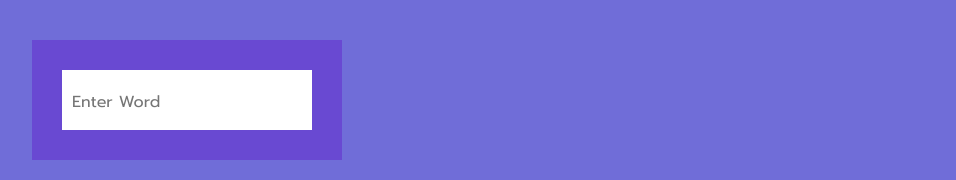
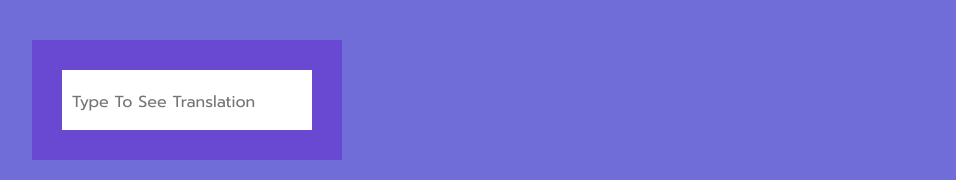
Before and after one commit to Levis155/react-nato-alphabet-translator, a React (Vite) app: page / in a window 1280 px wide. Shown: the part 312-492 px from the top of the page, without its empty margins (68-1024 px from the left). Built offline with nearby package versions, Linux system fonts and the light colour scheme.

Commit message:
edit placeholder

```diff
--- a/src/Components/Translator/TranslatorContainer.jsx
+++ b/src/Components/Translator/TranslatorContainer.jsx
@@ -47,7 +47,7 @@ function TranslatorContainer() {
         <div className="input-container">
           <input
             type="text"
-            placeholder="enter word"
+            placeholder="type to see translation"
             value={inputValue}
             onChange={(e) => {
               setInputValue(e.target.value);
```
